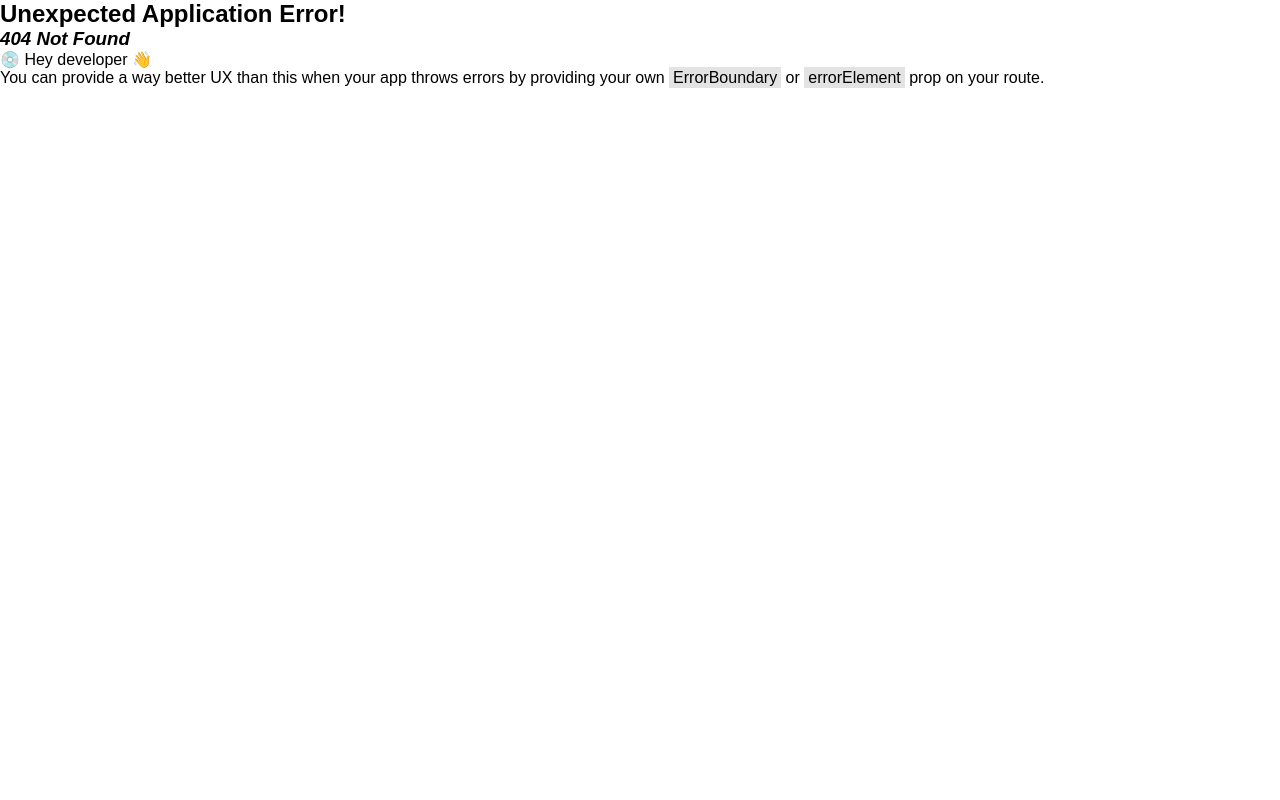
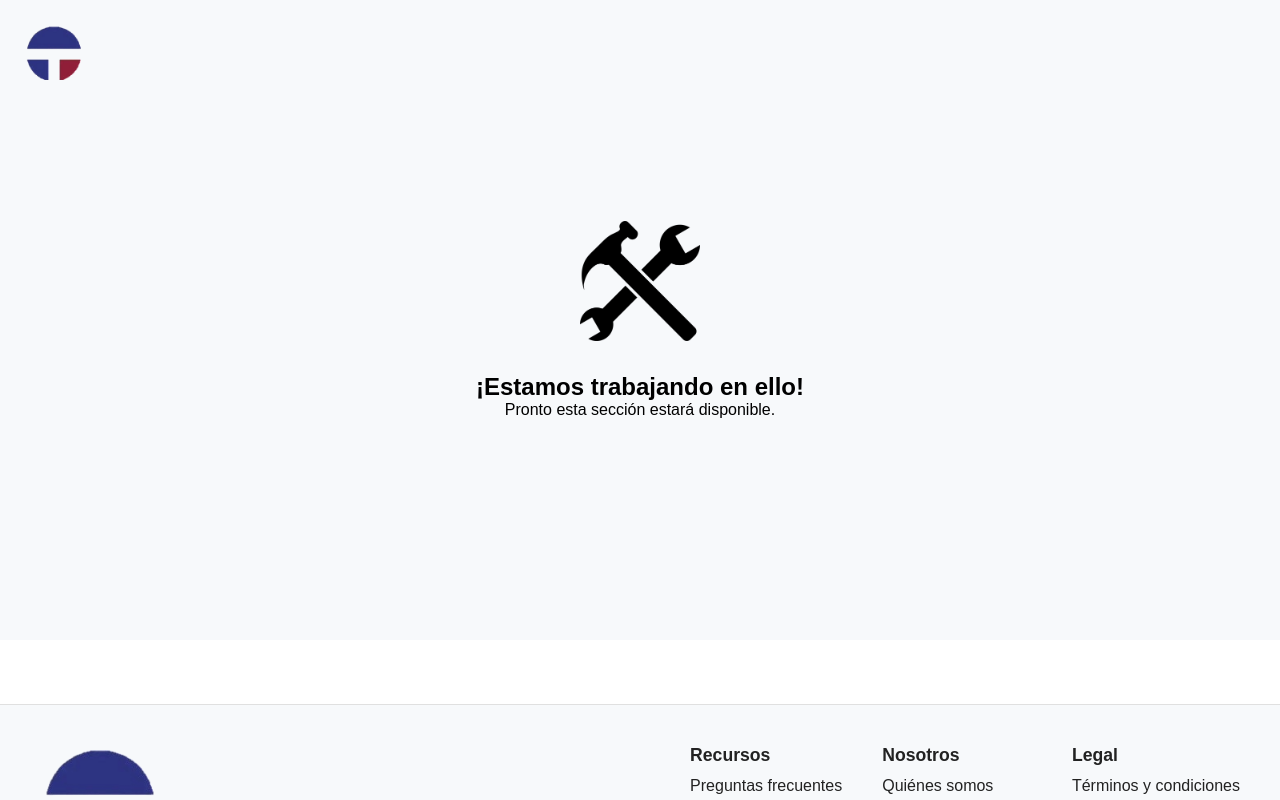
Before and after one commit to JoseMiguelBritoMenanteau/PUC-WEB-H, a React (Vite) app in the folder web-taumm/React/: page /iniciarsesion in a window 1280 px wide. Before the commit this address had no page. Shown: the top 800 px of the page. Built offline with nearby package versions, Linux system fonts and the light colour scheme.

Commit message:
pagina "en construccion"

```diff
--- a/web-taumm/React/src/App.jsx
+++ b/web-taumm/React/src/App.jsx
@@ -6,7 +6,7 @@ import { RouterProvider } from "react-router/dom";
 import Navbar from './components/navbar/Navbar.jsx';
 import FinalBar from './components/finalbar/finalbar.jsx';
 import './App.css';
-
+import Construction from './pages/Construction/construction.jsx';
 
 const router = createBrowserRouter([
   {
@@ -54,6 +54,15 @@ const router = createBrowserRouter([
       </>
     ),
   },
+  {
+    path: '*',
+    element: (
+      <>
+        <Construction />
+        <FinalBar />
+      </>
+    )
+  }
 ]);
 
 function App() {
--- /dev/null
+++ b/web-taumm/React/src/pages/Construction/construction.css
@@ -0,0 +1,23 @@
+.construction-container{
+    align-items: center;
+    justify-content: center;
+    background: #f7f9fb;
+    display: flex;
+    flex-direction: column;
+    min-height: 80vh;
+    position: relative;
+}
+
+.construction-logo{
+    position: absolute;
+    cursor: pointer;
+    height: auto;
+    top: 24px;
+    left: 24px;
+    width: 60px;
+}
+
+.construction-image{
+    width: 120px;
+    margin-bottom: 32px;
+}
--- /dev/null
+++ b/web-taumm/React/src/pages/Construction/construction.jsx
@@ -0,0 +1,31 @@
+import React from "react";
+import { useNavigate } from "react-router";
+import "./construction.css";
+import Logo from '../../assets/logo-taumm-simple.png';
+import constructionImage from '../../assets/under-construction.png';
+
+export default function Construction() {
+    const navigate = useNavigate();
+
+    return (
+        <div className="construction-container">
+            <img
+            src={Logo}
+            alt = "Taumm"
+            className="construction-logo"
+            onClick={() => navigate('/')}
+            title = "Volver al inicio"
+            style = {{cursor: 'pointer'}}
+            />
+
+            <img
+            src = {constructionImage}
+            alt = "En construcción"
+            className="construction-image"
+            />
+
+            <h2> ¡Estamos trabajando en ello! </h2>
+            <p> Pronto esta sección estará disponible.</p>
+        </div>
+    );
+}
```
Also changed, not shown: web-taumm/React/src/assets/under-construction.png (added).
